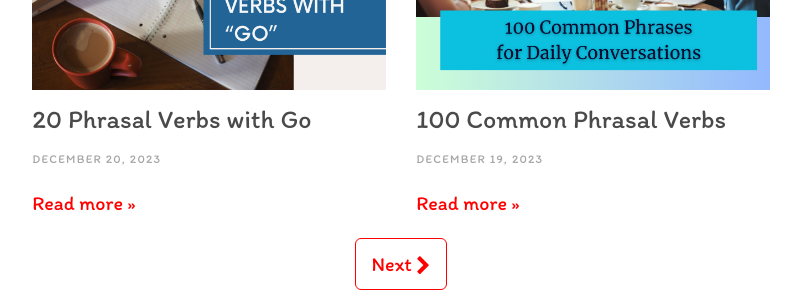
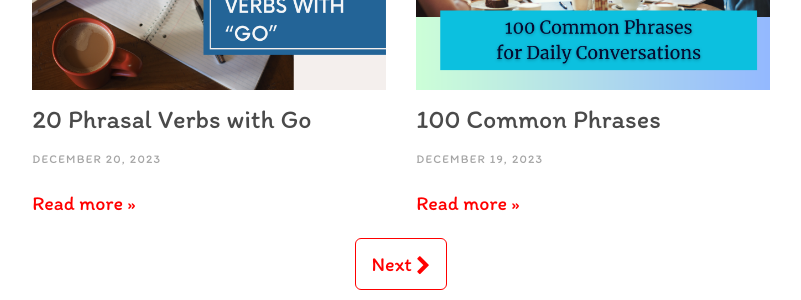
Before and after one commit to quicksmartenglish/quicksmartenglish.github.io, a Jekyll site: the page built from index.html, in a window 1280 px wide and 900 px high, scrolled down 2505 px. Shown: the part 455-755 px from the top of the window, without its empty margins (239-1040 px from the left). Built offline with Jekyll 4.4.1, drawn with Linux system fonts in a browser that asks for light colours; nearby versions of some CDN libraries; the list of posts is cut into pages by our own code.

Commit message:
fixing post name

```diff
--- a/_posts/2023-12-19-100-common-pharasal-verbs.md
+++ b/_posts/2023-12-19-100-common-pharases.md
@@ -1,7 +1,7 @@
 ---
 layout: post
-title: 100 Common Phrasal Verbs
-thumbnail-path: "img/thumbnail/100-common-pharasal-verbs.png"
+title: 100 Common Phrases
+thumbnail-path: "img/thumbnail/100-common-pharases.png"
 ---
 
 <div style="text-align:center;width:100%">
@@ -14,7 +14,7 @@ allowfullscreen></iframe>
 
 <hr/>
 
-[100-Common-Phrasal-Verbs.pdf]({{ site.baseurl }}/pdf/100-common-pharasal-verbs.pdf)
+[100-Common-Pharases.pdf]({{ site.baseurl }}/pdf/100-common-pharases.pdf)
 
 Check out my new YouTube video featuring 100 common phrases for all your conversation needs!
 
```
Also changed, not shown: img/thumbnail/100-common-pharases.png (renamed from img/thumbnail/100-common-pharasal-verbs.png), 2 other files.
